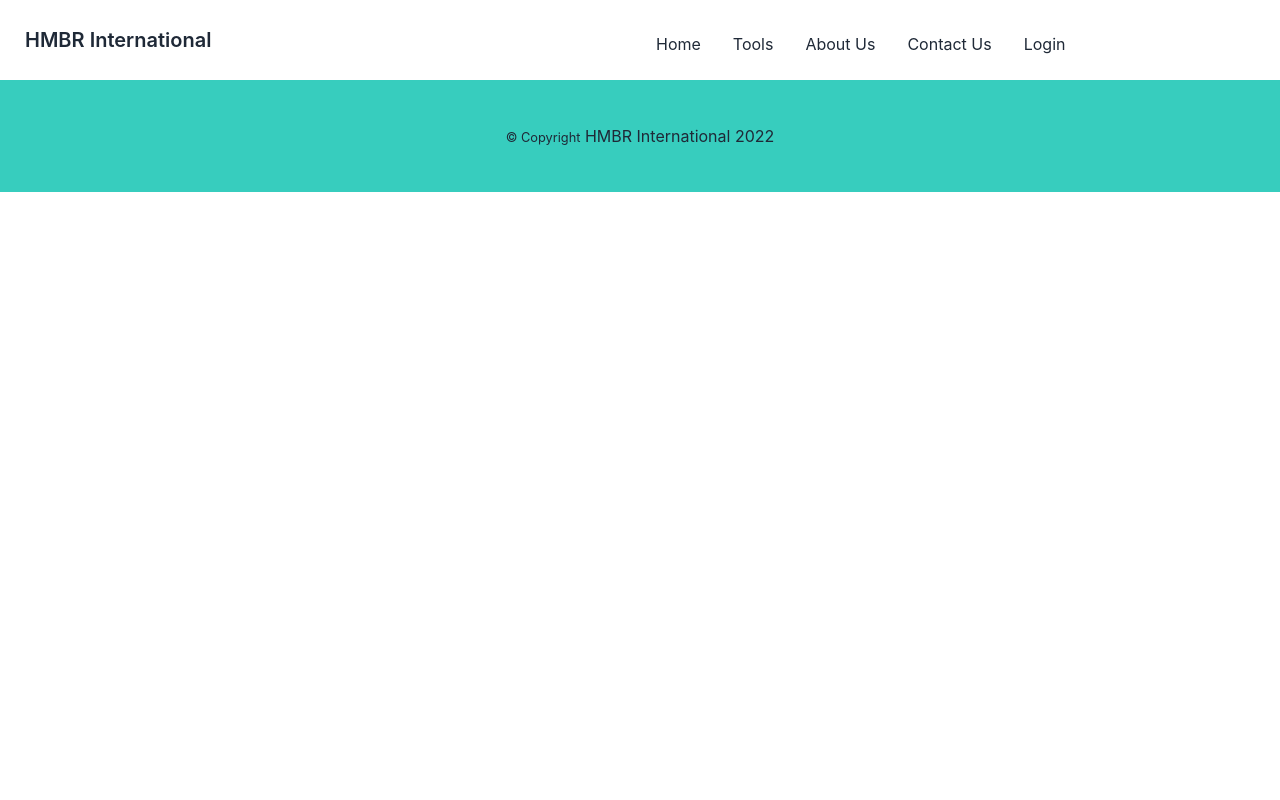
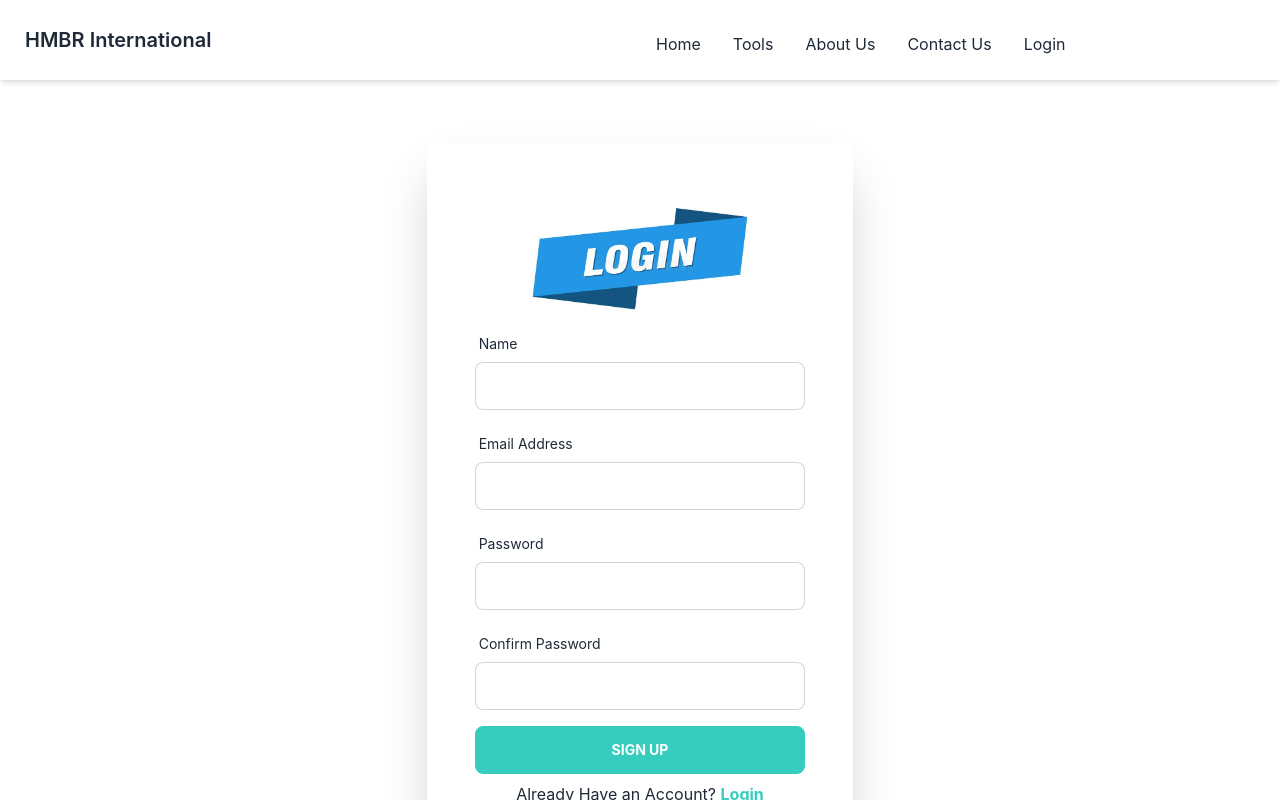
Before and after one commit to jahid4striver/hmbr-international, a React (Create React App) app: page /signup in a window 1280 px wide. Shown: the top 800 px of the page. Built offline with nearby package versions, Linux system fonts and the light colour scheme.

Commit message:
Register Page added and Firebase Login Register added

```diff
--- a/package.json
+++ b/package.json
@@ -8,9 +8,11 @@
     "@testing-library/user-event": "^13.5.0",
     "bootstrap": "^5.1.3",
     "daisyui": "^2.15.0",
+    "firebase": "^9.8.1",
     "react": "^18.1.0",
     "react-bootstrap": "^2.4.0",
     "react-dom": "^18.1.0",
+    "react-firebase-hooks": "^5.0.3",
     "react-hook-form": "^7.31.2",
     "react-query": "^3.39.0",
     "react-router-dom": "^6.3.0",
--- a/src/App.js
+++ b/src/App.js
@@ -5,6 +5,7 @@ import { Route, Routes } from 'react-router-dom';
 import Home from './components/pages/Home/Home';
 import Footer from './components/shared/Footer';
 import Login from './components/pages/Authentication/Login';
+import SignUp from './components/pages/Authentication/SignUp';
 
 function App() {
   return (
@@ -14,6 +15,7 @@ function App() {
       <Routes>
         <Route path='/' element={<Home/>}></Route>
         <Route path='/Login' element={<Login/>}></Route>
+        <Route path='/signup' element={<SignUp/>}></Route>
       </Routes>
       <Footer></Footer>
     </div>
--- a/src/components/pages/Authentication/Login.js
+++ b/src/components/pages/Authentication/Login.js
@@ -2,14 +2,17 @@ import React from 'react';
 import { useForm } from "react-hook-form";
 import { Link } from 'react-router-dom';
 import login from '../../../assets/images/images/login.jpeg'
+import auth from '../../../firebase.init';
 import SocailLogin from './SocialLogin';
+import { useSignInWithEmailAndPassword } from 'react-firebase-hooks/auth';
 
 const Login = () => {
     const { register, handleSubmit, watch, formState: { errors } } = useForm();
+    const [signInWithEmailAndPassword, user, loading, error,] = useSignInWithEmailAndPassword(auth);
 
     const onSubmit = data => {
 
-        console.log(data)
+        signInWithEmailAndPassword(data.email, data.password);
 
     };
     return (
@@ -36,9 +39,9 @@ const Login = () => {
                         </label>
                     </div>
                     <button type='submit' className='btn btn-accent w-full text-white font-bold'>Login</button>
-                <p>Not Have a Account? <Link to='/signup'><button className='text-accent font-bold my-2'>Create Account</button></Link></p>
-                <div class="divider">OR</div>
-                <SocailLogin/>
+                    <p>Not Have an Account? <Link to='/signup'><button className='text-accent font-bold my-2'>Create Account</button></Link></p>
+                    <div class="divider">OR</div>
+                    <SocailLogin />
                 </form>
             </div>
         </div>
--- /dev/null
+++ b/src/components/pages/Authentication/SignUp.js
@@ -0,0 +1,82 @@
+import React, { useState } from 'react';
+import { useForm } from "react-hook-form";
+import { Link } from 'react-router-dom';
+import login from '../../../assets/images/images/login.jpeg'
+import auth from '../../../firebase.init';
+import SocailLogin from './SocialLogin';
+import { useCreateUserWithEmailAndPassword, useUpdateProfile } from 'react-firebase-hooks/auth';
+
+const SignUp = () => {
+    const { register, handleSubmit, watch, formState: { errors }, reset } = useForm();
+    const [createUserWithEmailAndPassword, user, loading, error,] = useCreateUserWithEmailAndPassword(auth);
+    const [updateProfile, updating, updateError] = useUpdateProfile(auth);
+    const [passwordError,setPasswordError]= useState('');
+
+    console.log(user);
+
+
+    const onSubmit = async data => {
+        if(data.password===data.conPassword){
+           await createUserWithEmailAndPassword(data.email, data.password);
+           await updateProfile({displayName: data.name});
+           reset()
+
+        }else{
+            return
+        }
+
+
+    };
+    return (
+        <div>
+            <div className='flex justify-center items-center my-16'>
+                <form onClick={handleSubmit(onSubmit)} className='w-9/12 lg:w-4/12 md:w-1/2 shadow-2xl p-12'>
+                    <img className='w-3/4 mx-auto' src={login} alt="" />
+                    <div class="form-control">
+                        <label class="label">
+                            <span class="label-text">Name</span>
+                        </label>
+                        <input {...register("name", { required: true, })} type="email" class="input input-bordered" />
+                        <label class="label">
+                            <span class="label-text-alt text-red-500">{errors.name && <span>This field is required</span>}</span>
+                        </label>
+                    </div>
+                    <div class="form-control">
+                        <label class="label">
+                            <span class="label-text">Email Address</span>
+                        </label>
+                        <input {...register("email", { required: true, })} type="email" class="input input-bordered" />
+                        <label class="label">
+                            <span class="label-text-alt text-red-500">{errors.email && <span>This field is required</span>}</span>
+                        </label>
+                    </div>
+                    <div class="form-control">
+                        <label class="label">
+                            <span class="label-text">Password</span>
+                        </label>
+                        <input required {...register("password", { minLength:6, maxLength:12, })} type="password" class="input input-bordered" />
+                        <label class="label">
+                            <span class="label-text-alt text-red-500">{errors.password && <span>Password Should Be Min 6 and Max 12 Characters</span>}</span>
+                        </label>
+                    </div>
+                    <div class="form-control">
+                        <label class="label">
+                            <span class="label-text">Confirm Password</span>
+                        </label>
+                        <input required {...register("conPassword", { minLength:6, maxLength:12, })} type="password" class="input input-bordered" />
+                        <label class="label">
+                            <span class="label-text-alt text-red-500">{errors.conPassword && <span>Password Should Be Min 6 and Max 12 Characters</span>}</span>
+                        </label>
+                    </div>
+                    <p className='text-red-600 font-bold'>{passwordError}</p>
+                    <button type='submit' className='btn btn-accent w-full text-white font-bold'>Sign Up</button>
+                    <p>Already Have an Account? <Link to='/login'><button className='text-accent font-bold my-2'>Login</button></Link></p>
+                    <div class="divider">OR</div>
+                    <SocailLogin />
+                </form>
+            </div>
+        </div>
+    );
+};
+
+export default SignUp;
--- a/src/components/pages/Authentication/SocialLogin.js
+++ b/src/components/pages/Authentication/SocialLogin.js
@@ -1,10 +1,17 @@
 import React from 'react';
+import { useSignInWithGoogle } from 'react-firebase-hooks/auth';
 import google from '../../../assets/images/icons/google.png'
+import auth from '../../../firebase.init';
 
 const SocailLogin = () => {
+    const [signInWithGoogle, user, loading, error] = useSignInWithGoogle(auth);
+
+    const handleGoogleSignIn= ()=>{
+        signInWithGoogle();
+    }
     return (
         <div>
-            <button class="btn btn-accent text-white"> <img width='30px' className='mr-2' src={google} alt="" /> Sign In With Google</button>
+            <button onClick={handleGoogleSignIn} class="btn btn-accent text-white"> <img width='30px' className='mr-2' src={google} alt="" /> Sign In With Google</button>
         </div>
     );
 };
--- /dev/null
+++ b/src/firebase.init.js
@@ -0,0 +1,21 @@
+// Import the functions you need from the SDKs you need
+import { initializeApp } from "firebase/app";
+import {getAuth} from 'firebase/auth'
+// TODO: Add SDKs for Firebase products that you want to use
+// https://firebase.google.com/docs/web/setup#available-libraries
+
+// Your web app's Firebase configuration
+const firebaseConfig = {
+  apiKey: "AIzaSyCqTbJfebhheyFMEW5Q5w7YdFxPWvDWPnA",
+  authDomain: "hmbr-international.firebaseapp.com",
+  projectId: "hmbr-international",
+  storageBucket: "hmbr-international.appspot.com",
+  messagingSenderId: "391508607751",
+  appId: "1:391508607751:web:09cf4f6dce6eb7c620fba2"
+};
+
+// Initialize Firebase
+const app = initializeApp(firebaseConfig);
+const auth= getAuth(app);
+
+export default auth;
```
Also changed, not shown: 1 other file (tests, documents, lock files or other folders).
